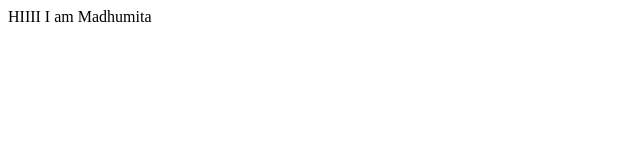
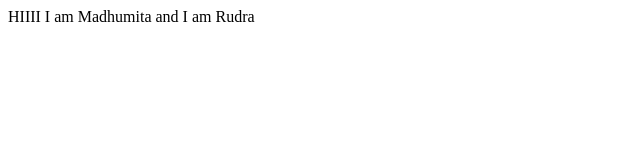
Before and after one commit to Madhumita0504/Innovations, a plain HTML site: page index.html in a window 1280 px wide. Shown: the whole page, without its empty margins (0-640 px from the left). Drawn offline with Linux system fonts and the light colour scheme.

Commit message:
added me

```diff
--- a/index.html
+++ b/index.html
@@ -4,6 +4,6 @@
 	<title></title>
 </head>
 <body>
-HIIII I am Madhumita
+HIIII I am Madhumita and I am Rudra
 </body>
 </html>
```
